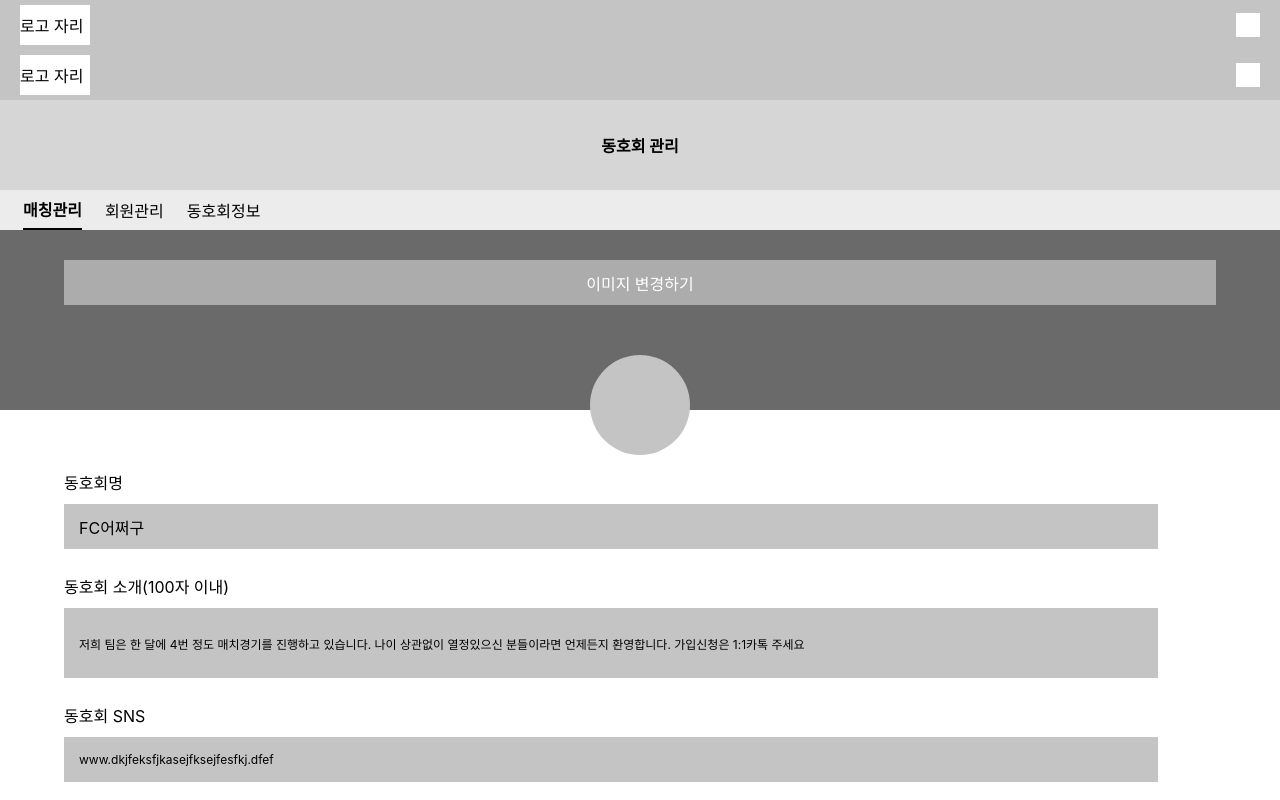
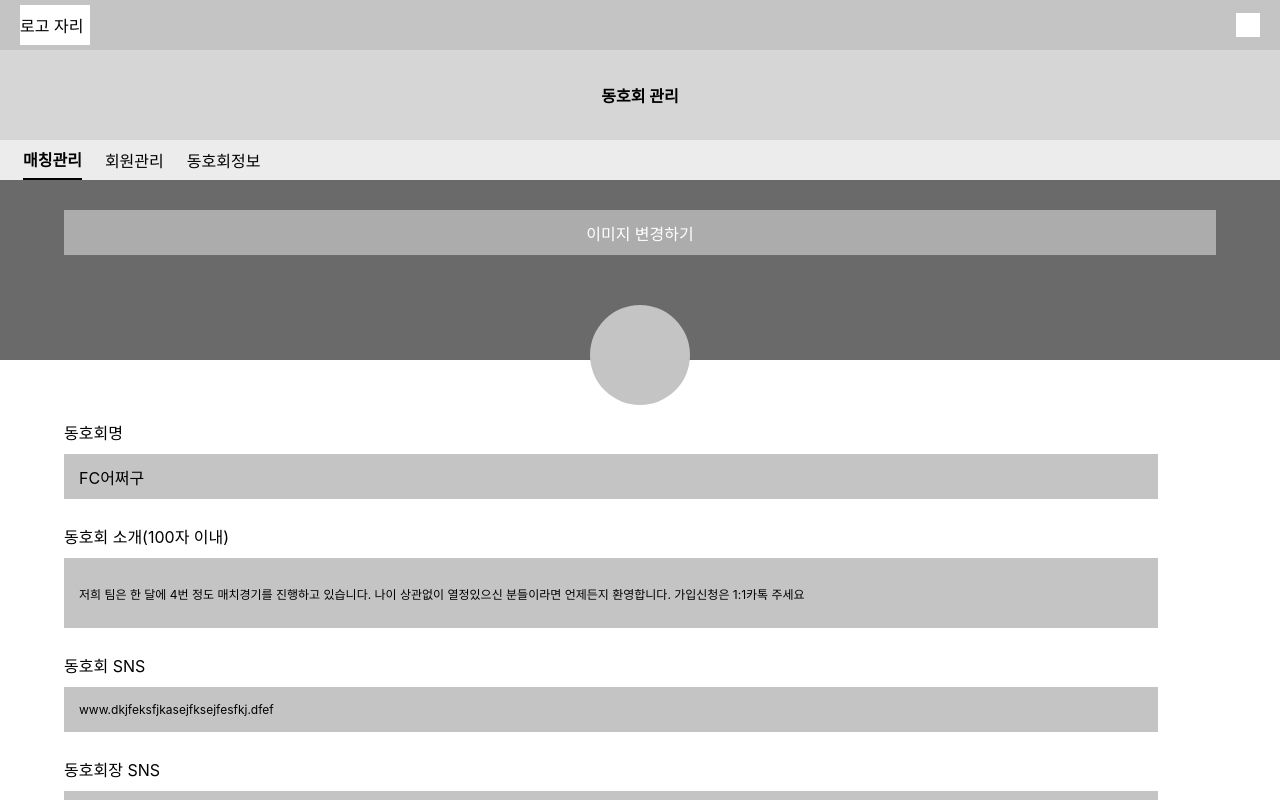
Before and after one commit to dsm-football/football-frontend, a React (Create React App) app: page /club/management in a window 1280 px wide. Shown: the top 800 px of the page. Built offline with nearby package versions, Linux system fonts and the light colour scheme.

Commit message:
⚡️ :: 코드 수정

```diff
--- a/src/components/clubManagement/ClubManagement.tsx
+++ b/src/components/clubManagement/ClubManagement.tsx
@@ -1,5 +1,4 @@
 import React from "react";
-import { Header } from "../common";
 import ClubInfo from "./clubInfo/ClubInfo";
 import MatchManagement from "./matchManagement/MatchManagement";
 import MemberManagement from "./memberManagement/MemberManagement";
@@ -8,7 +7,6 @@ import * as S from "./style";
 const ClubManagement = () => {
   return (
     <>
-      <Header></Header>
       <section>
         <S.ClubManageBanner>
           <b>동호회 관리</b>
```
